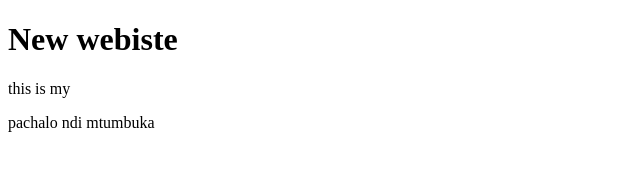
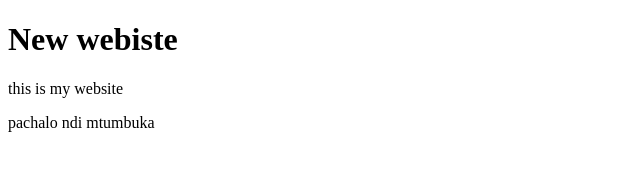
Before and after one commit to Zaoneka/todolist-repo, a plain HTML site: page index.html in a window 1280 px wide. Shown: the full height of the page, 0-640 px from the left. Drawn offline with Linux system fonts and the light colour scheme.

Commit message:
i edited the my webiste paragraph

```diff
--- a/index.html
+++ b/index.html
@@ -8,7 +8,7 @@
 </head>
 <body>
     <h1>New webiste</h1>
-    <p>this is my </p>
+    <p>this is my website</p>
     <p>pachalo ndi mtumbuka</p>
 </body>
 </html>
```
